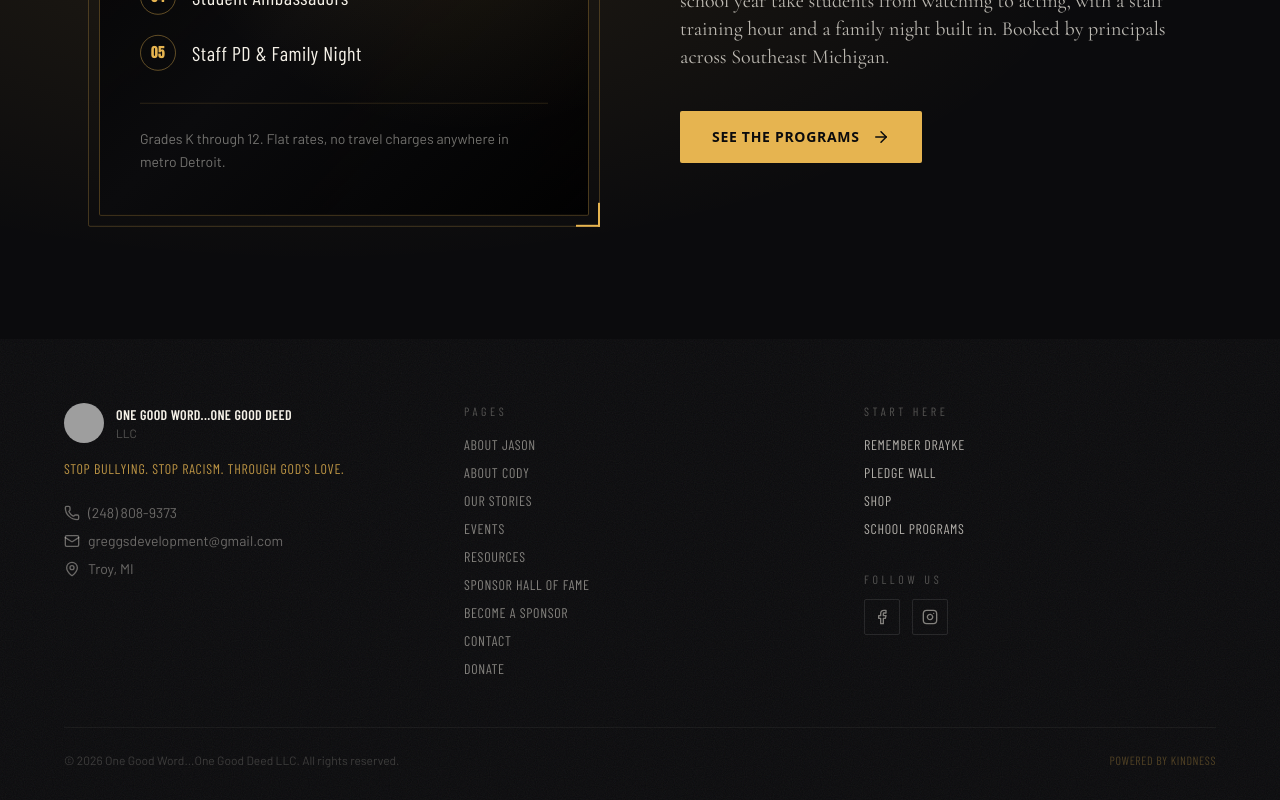
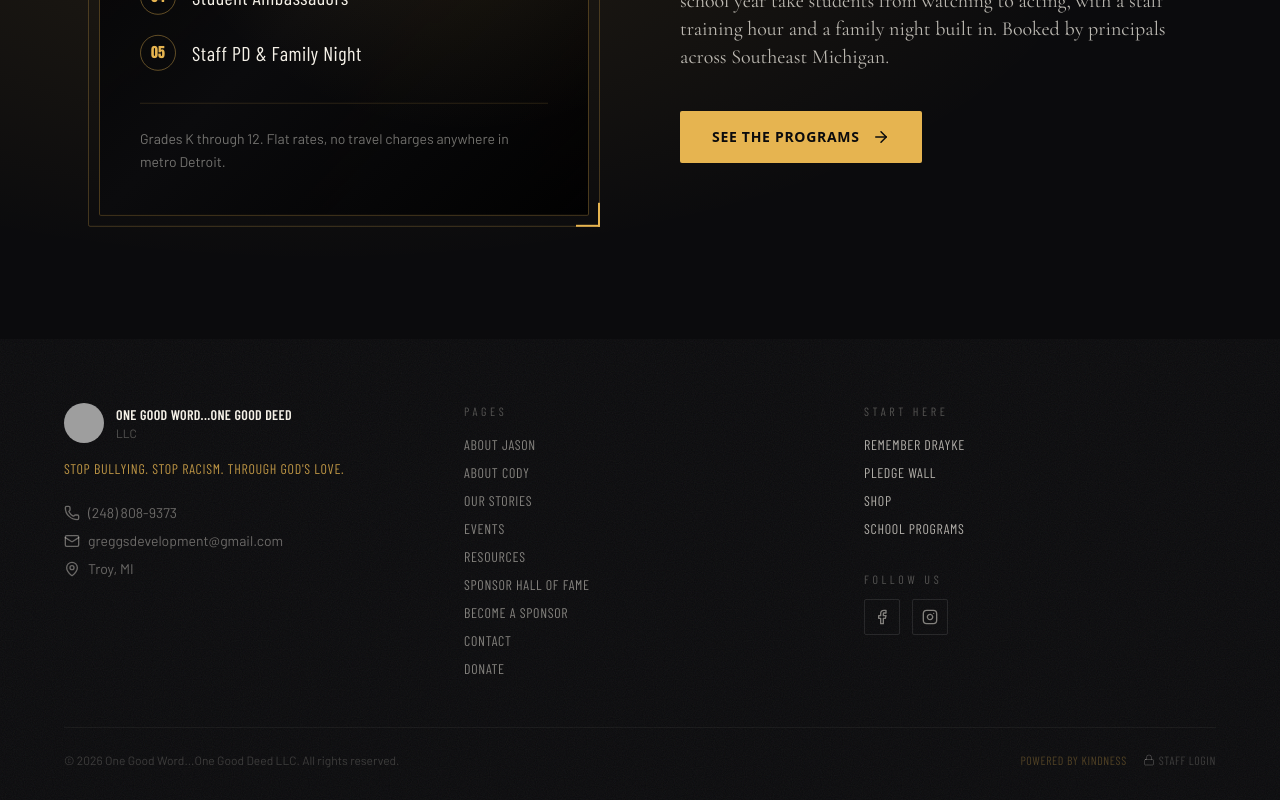
Before and after one commit to greggsdevelopment/one-good-word-one-good-deed, a React (Vite) app: page / in a window 1280 px wide. Shown: the part 3497-4297 px from the top of the page. Built offline with nearby package versions, Linux system fonts and the light colour scheme; no server answers; grey boxes are pictures that could not be loaded.

Commit message:
Update FooterSection component
Co-authored-by: greggsdevelopment <273862967+greggsdevelopment@users.noreply.github.com>

```diff
--- a/src/components/home/FooterSection.jsx
+++ b/src/components/home/FooterSection.jsx
@@ -1,7 +1,13 @@
 import { Link } from 'react-router-dom';
-import { Facebook, Instagram, Mail, Phone, MapPin } from 'lucide-react';
+import { Facebook, Instagram, Mail, Phone, MapPin, Lock, Shield } from 'lucide-react';
+import { useAuth } from '@/lib/AuthContext';
 
 export default function FooterSection({ logoUrl }) {
+  // Staff access lives down here on purpose. Visitors have no reason to log in,
+  // so the link stays small and out of the way instead of sitting in the nav.
+  const { user, isAuthenticated } = useAuth();
+  const isAdmin = isAuthenticated && user?.role === 'admin';
+
   // The four foundations, mirrored from the main nav.
   const foundationLinks = [
     { label: 'Remember Drayke', to: '/drayke' },
@@ -131,9 +137,28 @@ export default function FooterSection({ logoUrl }) {
           <p className="font-barlow text-cream/20 text-xs text-center sm:text-left">
             © 2026 One Good Word...One Good Deed LLC. All rights reserved.
           </p>
-          <p className="font-barlow-condensed text-gold/30 text-xs tracking-wider uppercase">
-            Powered by Kindness
-          </p>
+          <div className="flex items-center gap-4">
+            <p className="font-barlow-condensed text-gold/30 text-xs tracking-wider uppercase">
+              Powered by Kindness
+            </p>
+            {isAdmin ? (
+              <Link
+                to="/admin"
+                className="flex items-center gap-1 font-barlow-condensed text-gold/50 hover:text-gold text-xs tracking-wider uppercase transition-colors"
+              >
+                <Shield className="w-3 h-3" />
+                Admin
+              </Link>
+            ) : (
+              <Link
+                to="/login"
+                className="flex items-center gap-1 font-barlow-condensed text-cream/20 hover:text-gold text-xs tracking-wider uppercase transition-colors"
+              >
+                <Lock className="w-3 h-3" />
+                Staff Login
+              </Link>
+            )}
+          </div>
         </div>
       </div>
     </footer>
```
